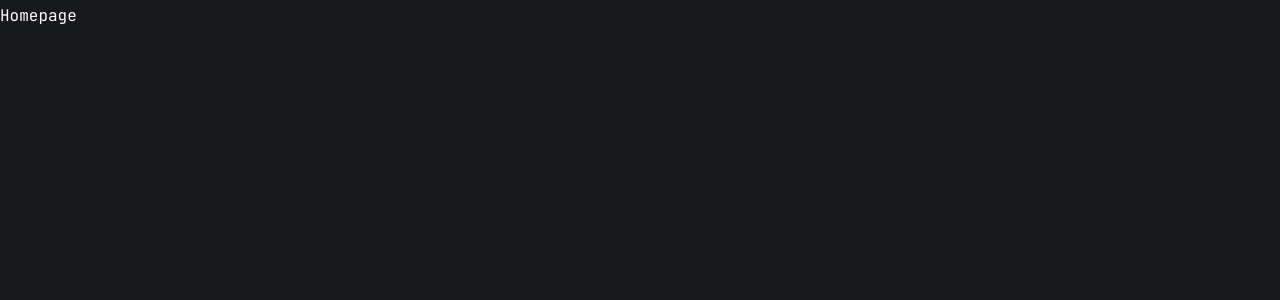
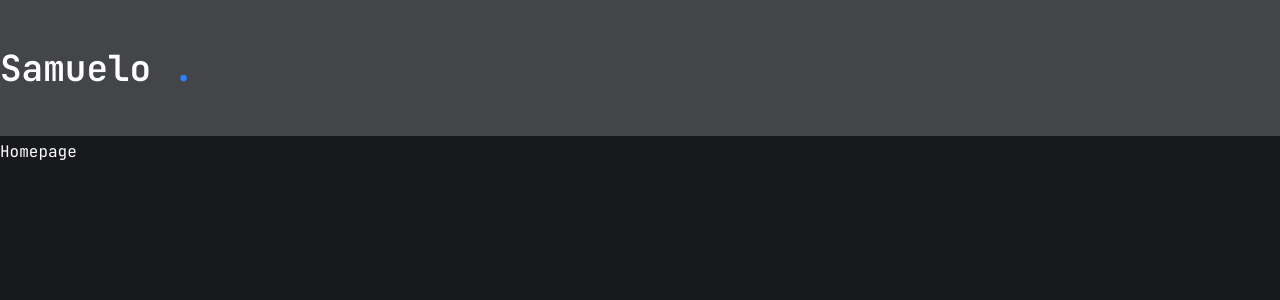
Before and after one commit to SamuelRodriguezC/Portfoleo, a Next.js app in the folder my-app/: page / in a window 1280 px wide. Shown: the top 300 px of the page. Built offline with nearby package versions, Linux system fonts and the light colour scheme.

Commit message:
Montar el header de la aplicación

```diff
--- a/my-app/app/globals.css
+++ b/my-app/app/globals.css
@@ -121,3 +121,10 @@
     @apply bg-background font-primary text-white leading-loose;
   }
 }
+
+
+@layer utilities {
+  .text-aplication {
+    @apply text-blue-500;
+  }
+}
--- a/my-app/app/layout.js
+++ b/my-app/app/layout.js
@@ -1,5 +1,6 @@
 import { Geist, Geist_Mono, JetBrains_Mono } from "next/font/google";
 import "./globals.css";
+import Header from "@/components/uiComponents/Header";
 
 const geistSans = Geist({
   variable: "--font-geist-sans",
@@ -23,11 +24,11 @@ export const metadata = {
 
 export default function RootLayout({ children }) {
   return (
-    <html lang="en">
+    <html lang="es">
       <body
-        className={`${jetbrainsMono.variable}`}
-      >
-        {children}
+        className={`${jetbrainsMono.variable}`}>
+          <Header/>
+          {children}
       </body>
     </html>
   );
--- /dev/null
+++ b/my-app/components/uiComponents/Header.jsx
@@ -0,0 +1,23 @@
+import Link from 'next/link'
+import React from 'react'
+
+const Header = () => {
+    return (
+        <header className='py-8 xl:py-12 text-white bg-blue-50/20'>
+            <div className="container mx-auto">
+
+                {/* Logo */}
+                <Link href={'/'}>
+                    <h1 className='text-4xl font-semibold'>
+                        Samuelo <span className='text-aplication'>.</span>
+                    </h1>
+                </Link>
+
+                {/* Barra de Navegación para Escritorio */}
+
+            </div>
+        </header>
+    )
+}
+
+export default Header
```
